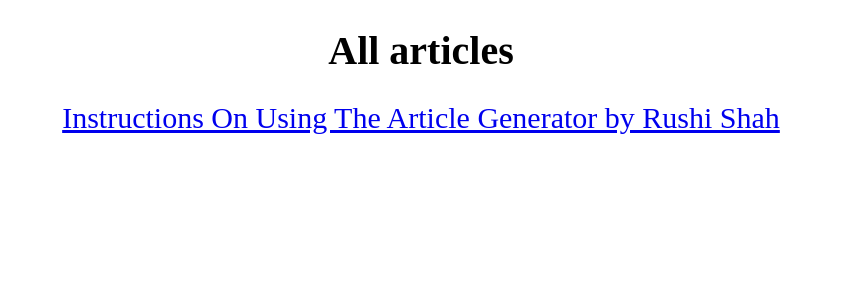
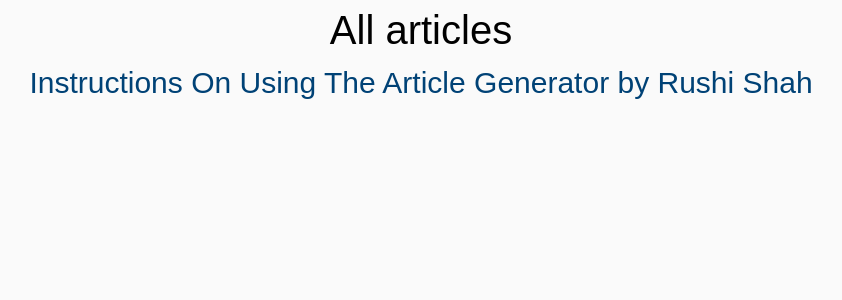
Before and after one commit to tcyrus/cnn-article, a Jekyll site: the page built from index.html, in a window 1280 px wide. Shown: the top 300 px of the page, without its empty margins (219-1061 px from the left). Built offline with Jekyll 4.4.1, drawn with Linux system fonts in a browser that asks for light colours; nearby versions of some CDN libraries; Markdown is read by kramdown in place of the engine named in the settings.

Commit message:
Update meta.html

```diff
--- a/_includes/meta.html
+++ b/_includes/meta.html
@@ -21,8 +21,10 @@
 
 <link href="http://www.cnn.com/favicon.ie9.ico" rel="Shortcut Icon" type="image/x-icon">
 
+<link rel="stylesheet" href="{{ site.baseurl }}/css/cnn.css">
+
 {% if page.path contains 'posts' %}
-   <link rel="stylesheet" href="{{ site.baseurl }}/css/cnn.css">
+
 {% else %}
    <link rel="stylesheet" href="{{ site.baseurl }}/css/index.css">
    <link rel="stylesheet" href="{{ site.baseurl }}/css/btns.css">
```
